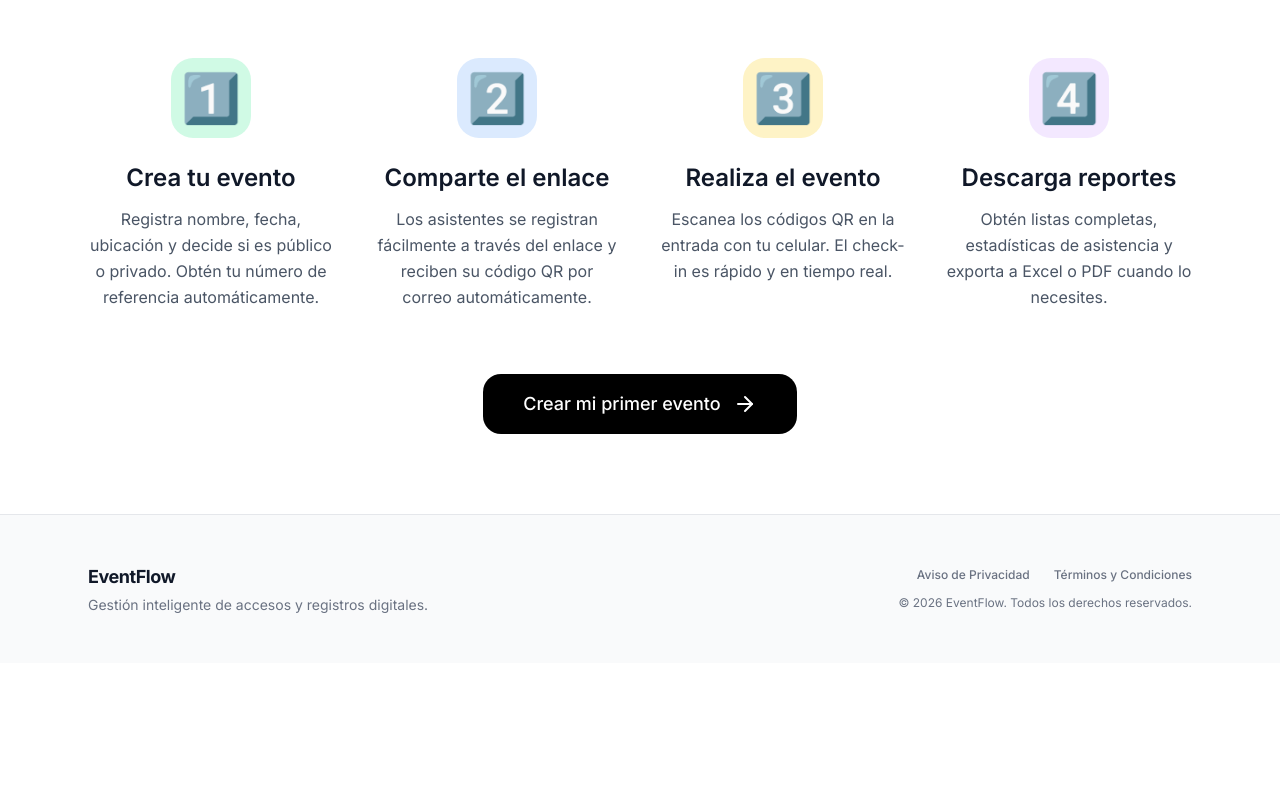
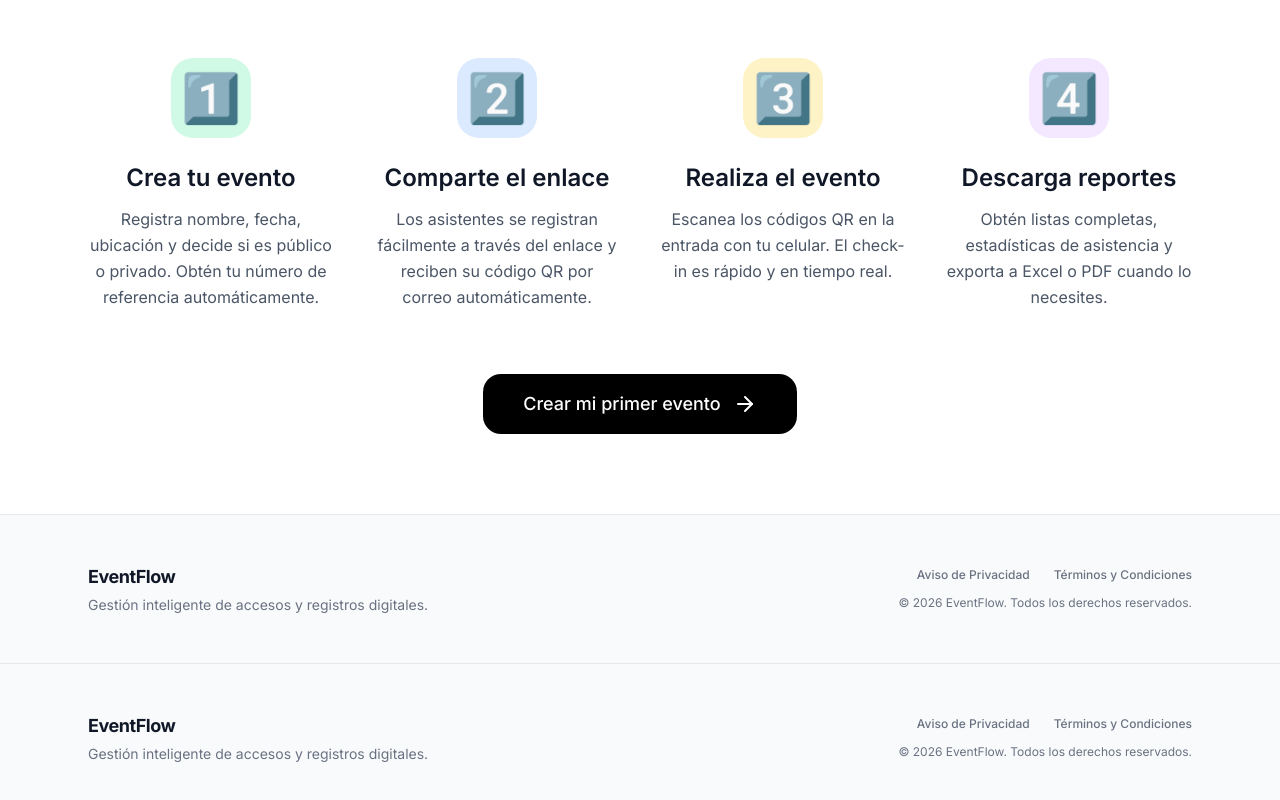
Before and after one commit to gzlcg23/eventflow, a Next.js app: page / in a window 1280 px wide. Shown: the part 886-1686 px from the top of the page. Before the commit the page ends 1549 px from the top, so only its background shows below. Built offline with nearby package versions, Linux system fonts and the light colour scheme; no server answers.

Commit message:
error footer

```diff
--- a/app/layout.tsx
+++ b/app/layout.tsx
@@ -4,7 +4,8 @@ import { Inter } from "next/font/google";
 import "./globals.css";
 import { ClerkProvider } from "@clerk/nextjs";
 import Navbar from "./components/Navbar";
-import { Toaster } from "sonner"; // 🌟 1. IMPORTAMOS EL TOASTER
+import Footer from "./components/Footer"; // 🌟 1. Asegúrate de importar tu Footer aquí
+import { Toaster } from "sonner";
 
 const inter = Inter({ subsets: ["latin"] });
 
@@ -21,17 +22,18 @@ export default function RootLayout({
   return (
     <ClerkProvider>
       <html lang="es" className="h-full">
-        {/* Usamos w-full min-h-screen y aseguramos que no haya max-w aquí */}
+        {/* Usamos flex-col y min-h-screen para que el footer se vaya SIEMPRE al fondo de la pantalla */}
         <body className={`${inter.className} flex flex-col min-h-screen w-full bg-white text-gray-900 antialiased`}>
           <Navbar />
-          {/* flex-1 toma todo el espacio vertical y w-full el horizontal */}
+
+          {/* main flex-1 empuja al footer hacia abajo si la página tiene poco contenido */}
           <main className="flex-1 flex flex-col w-full">
             {children}
           </main>
 
-          {/* 🌟 2. INYECTAMOS EL PROVEEDOR DE NOTIFICACIONES */}
-          {/* position="top-center" hace que se vea increíble en móviles y pantallas grandes, */}
-          {/* richColors activa la estética verde/rojo/azul automática, y closeButton añade una 'x' para cerrarlas manualmente */}
+          {/* 🌟 2. EL FOOTER VA AQUÍ (ÚNICO Y GLOBAL) */}
+          <Footer />
+
           <Toaster position="top-center" richColors closeButton />
         </body>
       </html>
```
